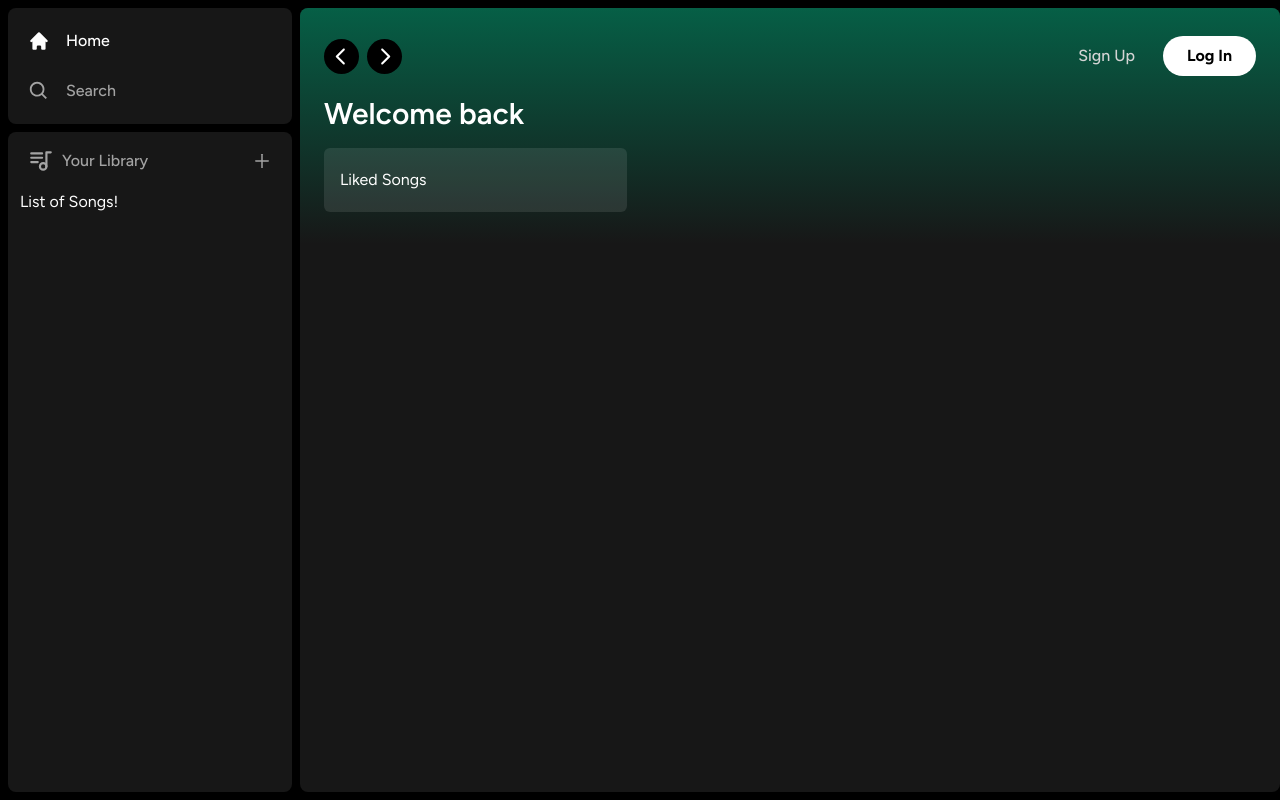
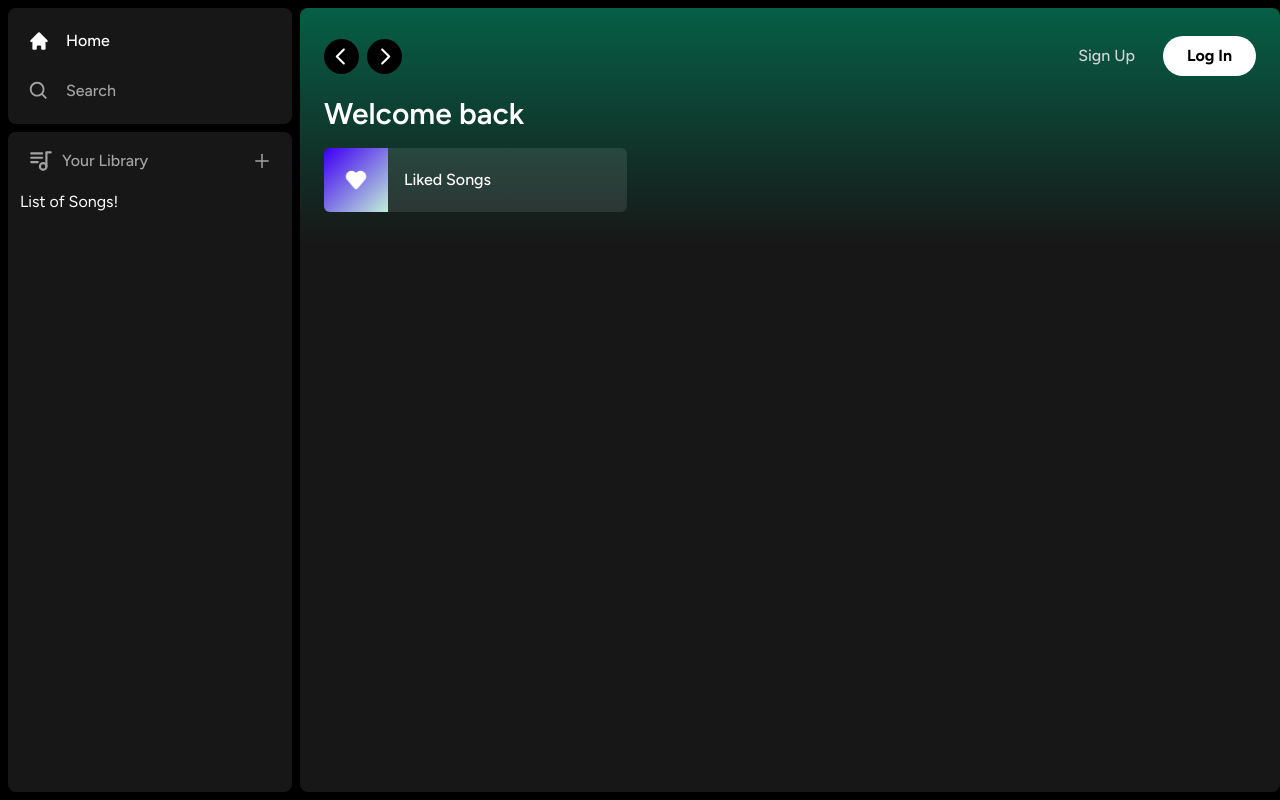
Before and after one commit to kunalg12/Spotify_Clone, a Next.js app: page / in a window 1280 px wide. Built offline with nearby package versions, Linux system fonts and the light colour scheme; grey boxes are pictures that could not be loaded.

Commit message:
liked button complete

```diff
--- a/app/(site)/page.tsx
+++ b/app/(site)/page.tsx
@@ -32,7 +32,7 @@ export default function Home() {
           mt-4
           ">
             <ListItem
-            image="/public/images/liked.png"
+            image="/images/liked.png"
             name="Liked Songs"
             href="liked"
             />
--- a/components/Header.tsx
+++ b/components/Header.tsx
@@ -120,7 +120,7 @@ const Header: React.FC<HeaderProps> = ({
                     <>
                         <div>
                             <Button
-                                onClick={() => {}}
+                                onClick={() => { }}
                                 className="
                         bg-transparent
                         text-neutral-300
@@ -132,7 +132,7 @@ const Header: React.FC<HeaderProps> = ({
                         </div>
                         <div>
                             <Button
-                                onClick={() => {}}
+                                onClick={() => { }}
                                 className="
                         bg-white
                         px-6
--- a/components/ListItem.tsx
+++ b/components/ListItem.tsx
@@ -2,6 +2,7 @@
 
 import Image from "next/image";
 import { useRouter } from "next/navigation";
+import { FaPlay } from "react-icons/fa"
 
 interface ListItemProps {
     image: string;
@@ -32,26 +33,42 @@ const ListItem: React.FC<ListItemProps> = ({
         bg-neutral-100/10
         hover:bg-neutral-100/10
         transition
-
         pr-4
         ">
             <div
                 className="
             relative
             min-h-[64px]
-            min-w[64px]
+            min-w-[64px]
             ">
                 <Image
-                    className="
-                    object-cover"
+                    className="object-cover"
                     fill
                     src={image}
                     alt="Image"
-                    />
+                />
             </div>
-            <p>
+            <p className="font-medium truncate py-5">
                 {name}
             </p>
+            <div
+                className="
+                absolute
+                transition
+                opacity-0
+                rounded-full
+                flex
+                items-center
+                justify-center
+                bg-green-500
+                p-2
+                drop-shadow-md
+                right-5
+                group-hover:opacity-110
+                hover:scale-110
+                ">
+                <FaPlay className="text-black" />
+            </div>
         </button>
     );
 }
```
Also changed, not shown: components/Button.tsx (line endings or trailing spaces).
